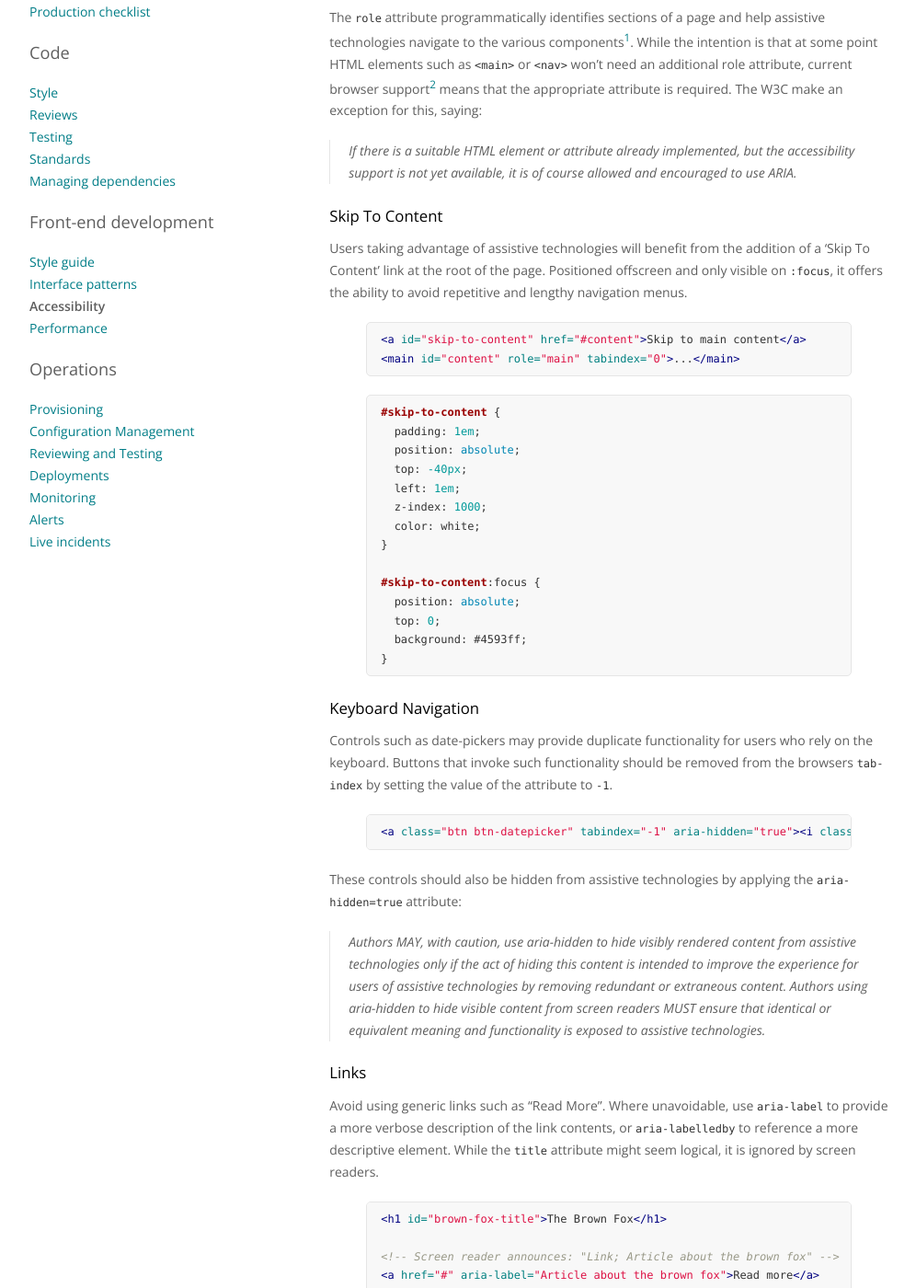
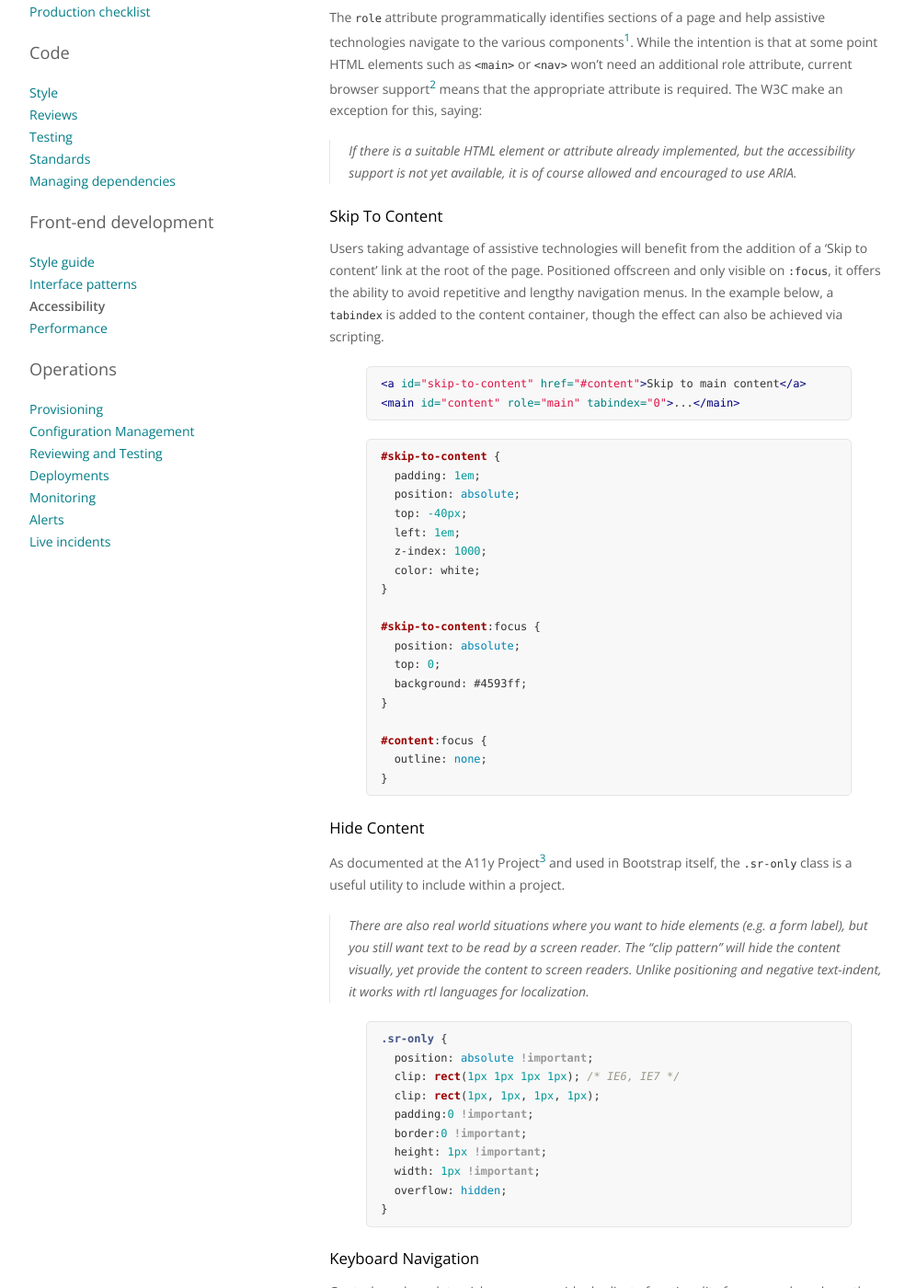
Before and after one commit to ellerbrock/talis.github.io, a Jekyll site: the page built from topics/accessibility.md, in a window 1280 px wide and 1400 px high, scrolled down 599 px. Shown: the whole window at 92% size, without its empty margins (142-1138 px from the left). Built offline with Jekyll 4.4.1, drawn with Linux system fonts in a browser that asks for light colours; some of the changed text lies outside the part shown.

Commit message:
Hide content example
I've documented our preferred technique to hide content visually, but still allow ATs to access.



Include PR feedback



Update article footnotes

```diff
--- a/topics/accessibility.md
+++ b/topics/accessibility.md
@@ -21,7 +21,7 @@ The `role` attribute programmatically identifies sections of a page and help ass
 > If there is a suitable HTML element or attribute already implemented, but the accessibility support is not yet available, it is of course allowed and encouraged to use ARIA.
 
 #### Skip To Content
-Users taking advantage of assistive technologies will benefit from the addition of a 'Skip To Content' link at the root of the page. Positioned offscreen and only visible on `:focus`, it offers the ability to avoid repetitive and lengthy navigation menus.
+Users taking advantage of assistive technologies will benefit from the addition of a 'Skip to content' link at the root of the page. Positioned offscreen and only visible on `:focus`, it offers the ability to avoid repetitive and lengthy navigation menus. In the example below, a `tabindex` is added to the content container, though the effect can also be achieved via scripting.
 
 {% highlight html %}
 <a id="skip-to-content" href="#content">Skip to main content</a>
@@ -42,6 +42,28 @@ Users taking advantage of assistive technologies will benefit from the addition
   position: absolute;
   top: 0;
   background: #4593ff;
+}
+
+#content:focus {
+  outline: none;
+}
+{% endhighlight %}
+
+#### Hide Content
+As documented at the A11y Project[^3] and used in Bootstrap itself, the `.sr-only` class is a useful utility to include within a project.
+
+> There are also real world situations where you want to hide elements (e.g. a form label), but you still want text to be read by a screen reader. The “clip pattern” will hide the content visually, yet provide the content to screen readers. Unlike positioning and negative text-indent, it works with rtl languages for localization.
+
+{% highlight css %}
+.sr-only {
+  position: absolute !important;
+  clip: rect(1px 1px 1px 1px); /* IE6, IE7 */
+  clip: rect(1px, 1px, 1px, 1px);
+  padding:0 !important;
+  border:0 !important;
+  height: 1px !important;
+  width: 1px !important;
+  overflow: hidden;
 }
 {% endhighlight %}
 
@@ -100,14 +122,15 @@ $('.modal').on('shown', function() {
 
 #### Tooling
 
-Resources exist to guide the developer through a straightforward accessibility audit[^3]. By performing this as a pre-flight check before running any automated tests, you will catch the more obvious omissions. With that complete, developers can run the appropriate audit in Chrome[^4] or Firefox[^5].
+Resources exist to guide the developer through a straightforward accessibility audit[^4]. By performing this as a pre-flight check before running any automated tests, you will catch the more obvious omissions. With that complete, developers can run the appropriate audit in Chrome[^5] or Firefox[^6].
 
-For projects that take advantage of a task runner, it is worth adding the appropriate plugin[^6] and having it run pre-commit[^7].
+For projects that take advantage of a task runner, it is worth adding the appropriate plugin[^7] and having it run pre-commit[^8].
 
 [^1]: [WAI-finding with ARIA Landmark Roles](http://alistapart.com/column/wai-finding-with-aria-landmark-roles)
 [^2]: [HTML5 Accessibility](http://www.html5accessibility.com/)
-[^3]: [Web Accessibility Checklist](http://a11yproject.com/checklist.html)
+[^3]: [A11y Project](http://a11yproject.com/posts/how-to-hide-content/)
+[^4]: [Web Accessibility Checklist](http://a11yproject.com/checklist.html)
 [^4]: [Accessibility Developer Tools for Chrome](https://chrome.google.com/webstore/detail/accessibility-developer-t/fpkknkljclfencbdbgkenhalefipecmb?hl=en-US)
-[^5]: [Suitable Firefox equivalent]()
-[^6]: [grunt-accessibility plugin](https://github.com/yargalot/grunt-accessibility)
-[^7]: [Grunt & pre-commit hooks](https://juhq.wordpress.com/2013/01/28/git-hooks-pre-commit-grunt/)
+[^6]: [Suitable Firefox equivalent]()
+[^7]: [grunt-accessibility plugin](https://github.com/yargalot/grunt-accessibility)
+[^8]: [Grunt & pre-commit hooks](https://juhq.wordpress.com/2013/01/28/git-hooks-pre-commit-grunt/)
```
